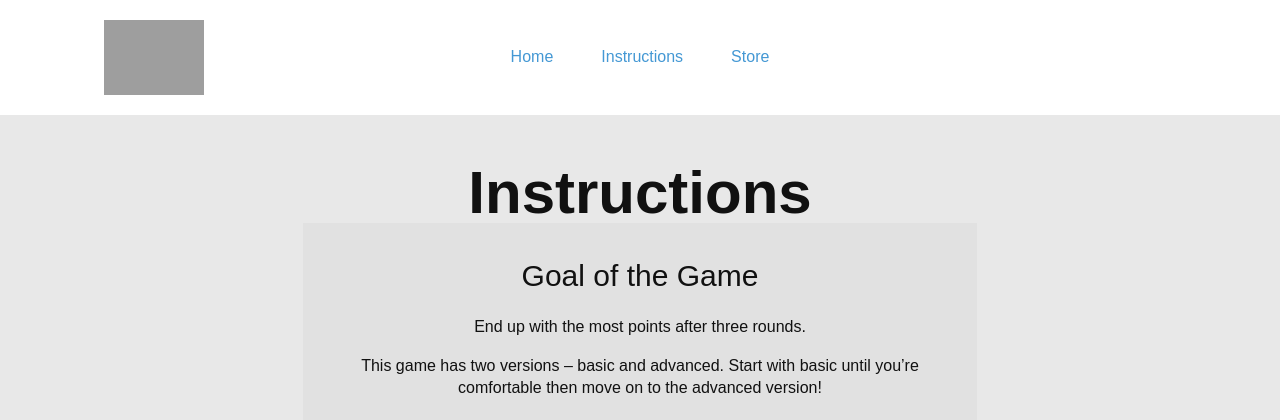
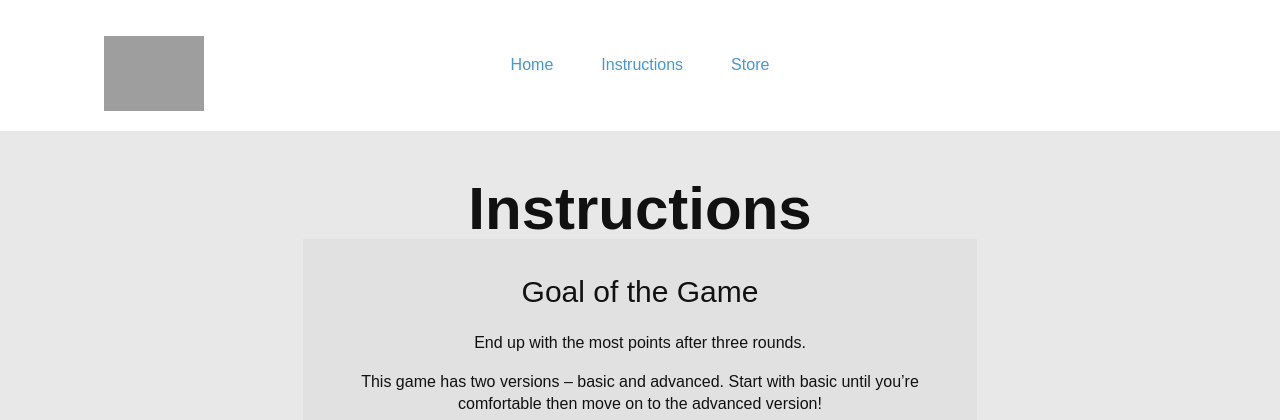
Before and after one commit to perpetual-education-personal/crebbits-homepage, a PHP site: page /instructions.php in a window 1280 px wide. Shown: the top 420 px of the page. Run offline with PHP 8.4, Linux system fonts and the light colour scheme; grey boxes are pictures that could not be loaded.

Commit message:
Add picture margin

```diff
--- a/styles/site.css
+++ b/styles/site.css
@@ -38,6 +38,10 @@ section inner-column {
 	display: flex;
 	flex-direction: column;
 	align-items: center;
+}
+
+picture {
+	margin-top: 1rem;
 }
 
 /*INSTRUCTIONS PAGE*/
```
